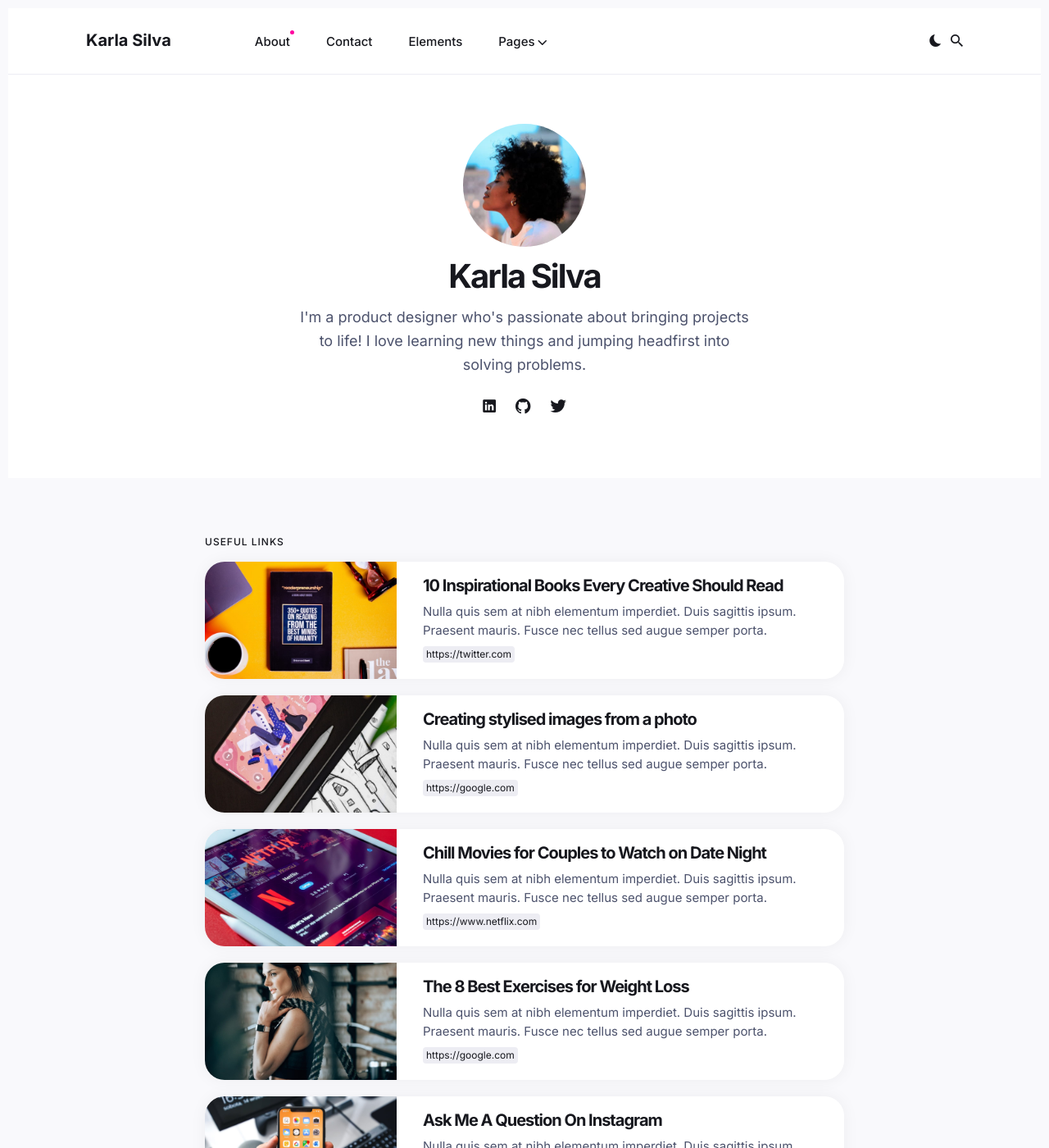
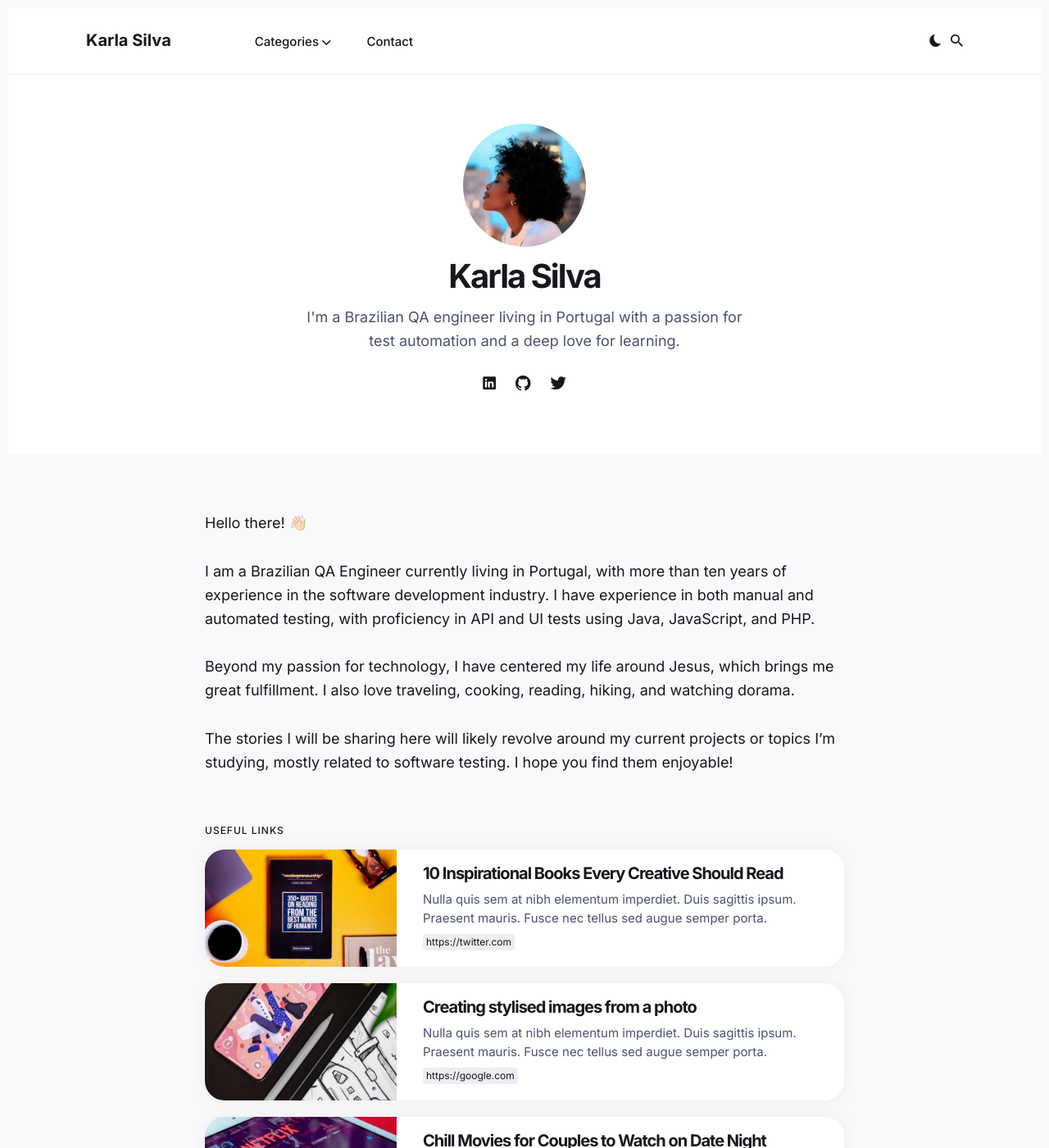
Before and after one commit to karlambsilva/karlambsilva.github.io, a Jekyll site: the page built from _pages/about.md, in a window 1280 px wide and 1400 px high. Shown: the whole window at 82% size. Built offline with Jekyll 4.4.1, drawn with Linux system fonts in a browser that asks for light colours; some of the changed text lies outside the part shown.

```diff
--- a/_data/settings.yml
+++ b/_data/settings.yml
@@ -2,7 +2,7 @@
 # Site Settings
 title: Karla Silva
 logo: # You can add own logo. For example '/images/logo.png'.
-description: Creative personal blog theme for Jekyll
+description: QA engineer with a passion for test automation
 color_scheme: auto # You can choose three modes auto, light, and dark. By default, the auto mode is set, which means the user can choose the light or dark mode themself.
 
 
@@ -10,27 +10,23 @@ color_scheme: auto # You can choose three modes auto, light, and dark. By defaul
 # Navigation Settings
 menu__settings:
   menu__items:
-    - title: "About"
-      url: "/about/"
+#    - title: "About"
+#      url: "/about/"
+    - title: "Categories"
+      submenu:
+      - url: "/tags/?tag=books"
+        title: "Books"
+      - url: "/tags/?tag=apps"
+        title: "Apps"
     - title: "Contact"
       url: "/contact/"
-    - title: "Elements"
-      url: "/elements/"
-    - title: "Pages"
-      submenu:
-      - url: "/if-you-cannot-do-great-things-do-small-things-in-a-great-way/"
-        title: "Lifestyle"
-      - url: "/you-must-be-the-change-you-wish-to-see-in-the-world/"
-        title: "Workflow"
-
 
 #-------------------------------
 # Author Settings
 author:
   author__name: Karla Silva
   author__avatar: "/images/01-1.jpg"
-  author__bio: I'm a product designer who's passionate about bringing projects to life! I love learning new things and jumping headfirst into solving problems.
-
+  author__bio: I'm a Brazilian QA engineer living in Portugal with a passion for test automation and a deep love for learning.
 
 #-------------------------------
 # Links Section Settings
@@ -75,8 +71,8 @@ links__item:
 hero:
   hero__title: Hi, I'm <span>Karla Silva</span>. # Wrap text in a <span></span> tag to highlight and underline text.
   hero__job: QA Engineer
-  hero__description: I spend a lot of time automating cool things and finding bugs
-  hero__button__text: Read about my past
+  hero__description: I spend a lot of time automating cool things and finding.
+  hero__button__text: Read more about myself
   hero__button__link: "/about/"
   hero__image: "/images/01.jpg"
 
@@ -105,7 +101,7 @@ gallery:
 #-------------------------------
 # Newsletter
 mailchimp:
-  enable: true
+  enable: false
   mailchimp__title: Subscribe to new posts # Add your Title
   mailchimp__text: Subscribe to our newsletter and we’ll send you the emails of latest posts. # Add your description.
   mailchimp__identifier: "github.us22.list-manage.com/subscribe/post?u=991cd782a72ed3df2b7a6b067&amp;id=ccfdc94c91" # Add your MailChimp form identifier. For example - frnla.us6.list-manage.com/subscribe/post?u=6314d69a3f315af7ce3fb00a0&amp;id=3038727cc3
--- a/_pages/about.md
+++ b/_pages/about.md
@@ -3,3 +3,11 @@ layout: about
 title: About
 permalink: /about/
 ---
+
+Hello there! 👋🏻
+
+I am a Brazilian QA Engineer currently living in Portugal, with more than ten years of experience in the software development industry. I have experience in both manual and automated testing, with proficiency in API and UI tests using Java, JavaScript, and PHP.
+
+Beyond my passion for technology, I have centered my life around Jesus, which brings me great fulfillment. I also love traveling, cooking, reading, hiking, and watching dorama.
+
+The stories I will be sharing here will likely revolve around my current projects or topics I'm studying, mostly related to software testing. I hope you find them enjoyable!
```
Also changed, not shown: _posts/2020-06-13-software-testing-heuristics.md (added, +189 -0 lines).
